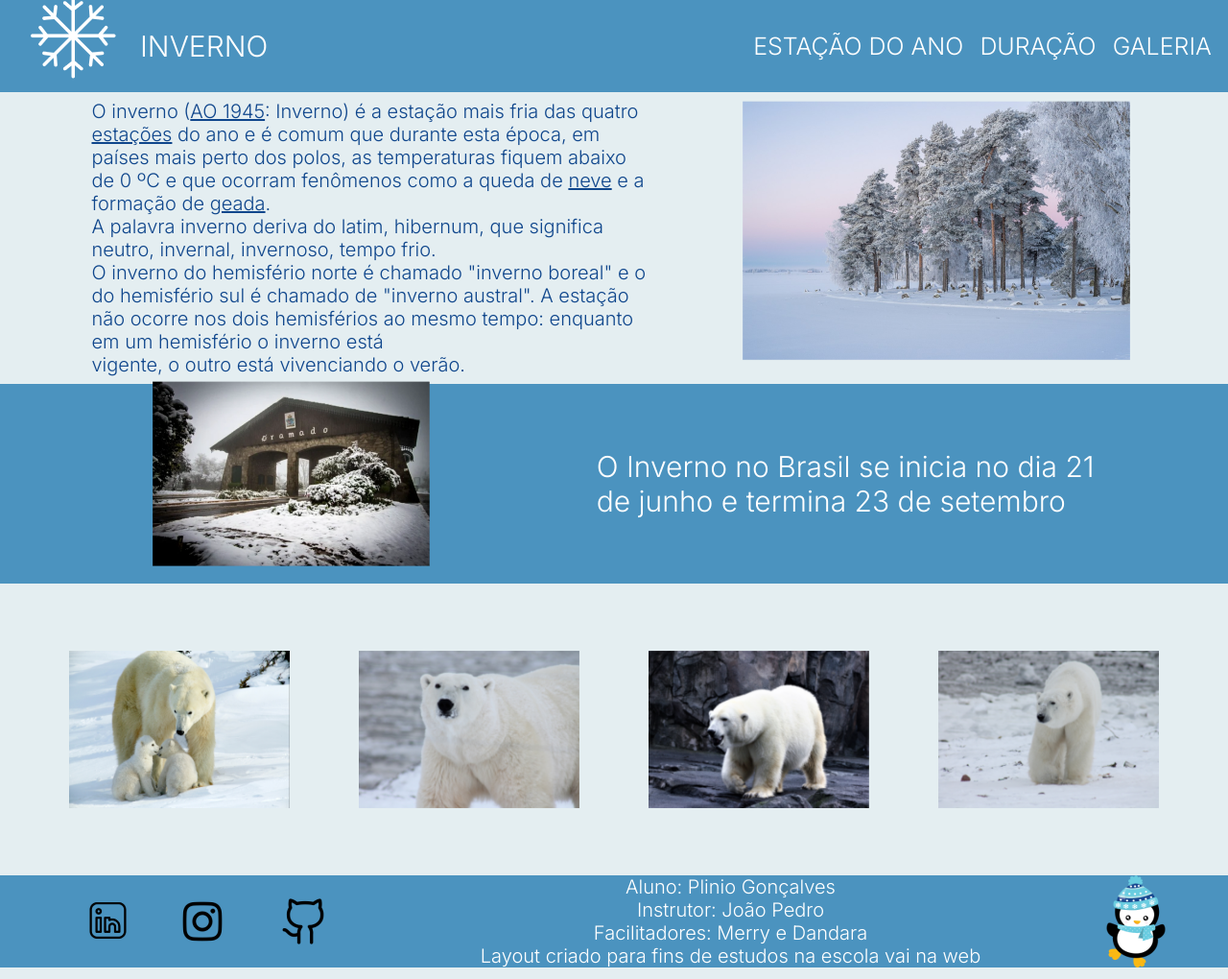
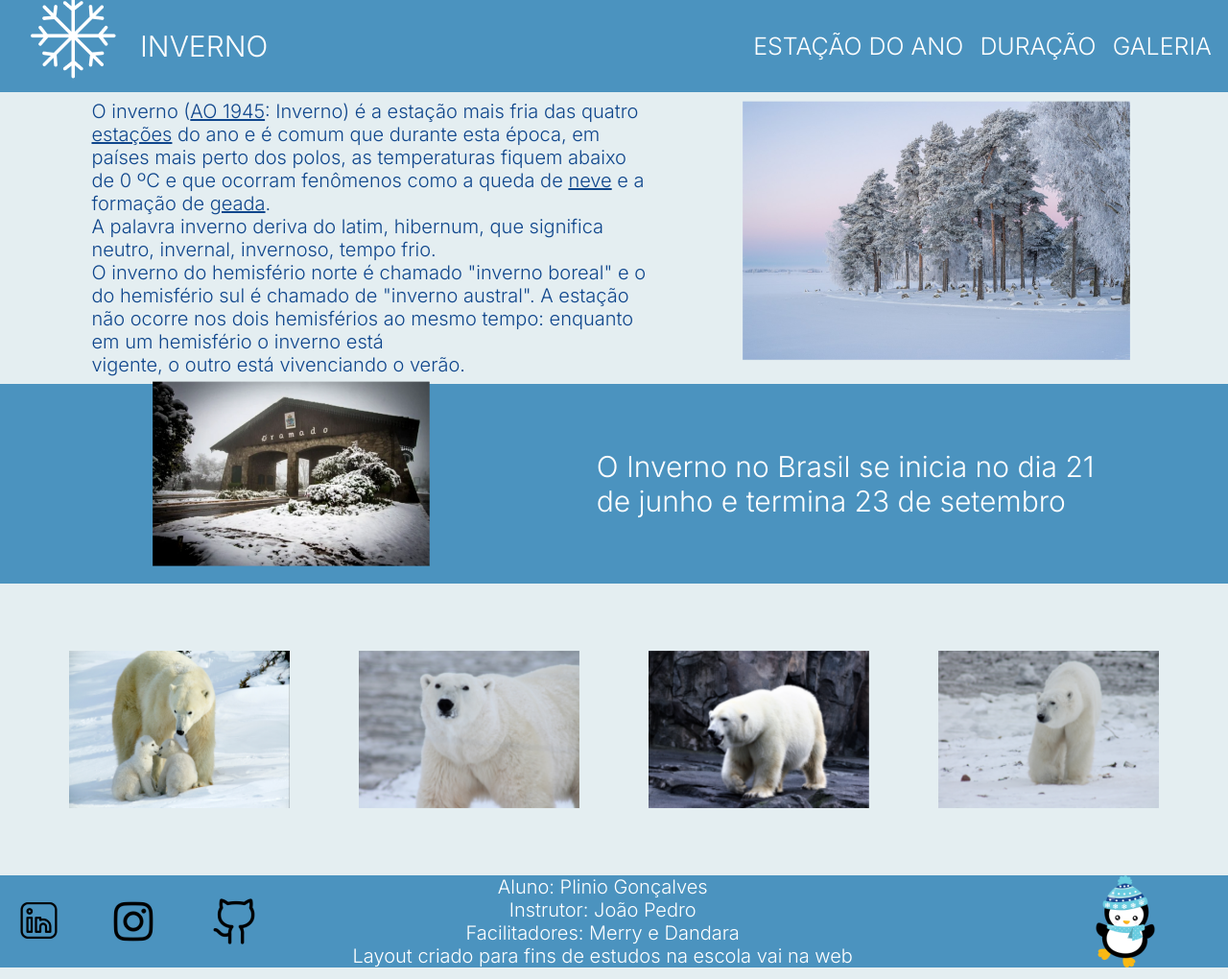
Before and after one commit to pliniogoncalves/vnw-Desafio-03, a plain HTML site: page index.html in a window 1280 px wide. Shown: the whole page at 96% size. Drawn offline with Linux system fonts and the light colour scheme.

Commit message:
Desafio 3 finalizado

```diff
--- a/index.html
+++ b/index.html
@@ -46,7 +46,7 @@
         </section>
     </main>
     <footer>
-        <figure>
+        <figure class="redes-sociais">
             <img src="imagens/linkedin.png" alt="linkedin">
             <img src="imagens/instagram.png" alt="instagram">
             <img src="imagens/github.png" alt="github">
--- a/style.css
+++ b/style.css
@@ -107,6 +107,8 @@ footer p{
     text-align: center;
     font-size: 20px;
     /* border: solid red; */
+    position: relative;
+    right: 8vw;
 }
 
 footer figure{
@@ -120,3 +122,12 @@ footer img:hover {
     cursor: pointer;
     transform: scale(115%);
 }
+
+.redes-sociais{
+    /* border:solid red; */
+    width: 19vw;
+    display: flex;
+    justify-content: center;
+    position: relative;
+    right: 4vw;
+}
```
Also changed, not shown: 1 other file.
